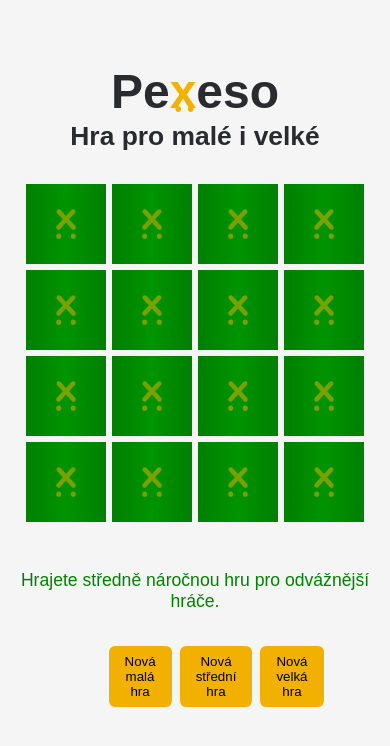
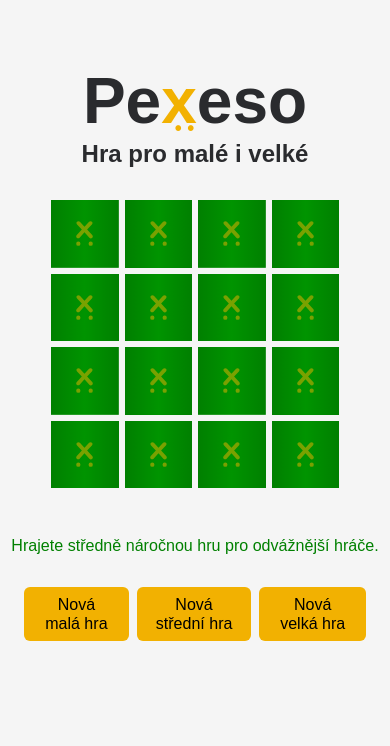
Before and after one commit to hankaEsha/pexeso, a plain HTML site: page index.html in a window 390 px wide. Drawn offline with Linux system fonts and the light colour scheme.

Commit message:
responsive design created - mobile first

```diff
--- a/index.html
+++ b/index.html
@@ -2,6 +2,7 @@
 <html lang="en">
   <head>
     <meta charset="UTF-8"/>
+    <meta name="viewport" content="width=device-width, initial-scale=1.0"/>
     <meta name="author" content="Hana Milotová"/>
     <meta name="description" content="Online hra pexeso vytvořená pomocí JavaScriptu."/>
     <title>Pexeso</title>
--- a/style.css
+++ b/style.css
@@ -9,7 +9,7 @@ html {
 body {
   background-color: #f5f5f5;
   color: #2a2b2e;
-  font-size: 1.1rem;
+  font-size: 1.2rem;
   font-family: "Nunito", "Arial Rounded", "Arial", sans-serif;
 }
 
@@ -19,12 +19,13 @@ h2 {
 }
 
 h1 {
-  font-size: 3rem;
+  font-size: 4rem;
   margin-top: 4rem;
   margin-bottom: 0;
 }
 
 h2 {
+  font-size: 1.5rem;
   margin-top: 0;
 }
 
@@ -48,38 +49,49 @@ h1::after {
   margin-top: 2rem;
   margin-bottom: 1.5rem;
   margin-inline: auto;
-  width: max-content;
+  justify-content: center;
 }
 
 .container-small {
-  grid-template: repeat(2, 5rem) / repeat(2, 5rem);
+  grid-template: repeat(2, 1fr) / repeat(2, 1fr);
+  max-width: 10rem;
 }
 
 .container-medium {
-  grid-template: repeat(4, 5rem) / repeat(4, 5rem);
+  grid-template-columns: repeat(4, 1fr);
+  max-width: 18rem;
 }
 
 .container-large {
-  grid-template: repeat(8, 5rem) / repeat(8, 5rem);
+  grid-template-columns: repeat(4, 1fr);
+  max-width: 18rem;
+}
+
+@media (min-width: 768px) {
+  .container-large {
+    grid-template: repeat(8, 1fr) / repeat(8, 1fr);
+    max-width: 45rem;
+  }
 }
 
 .card {
+  aspect-ratio: 1;
   transition-duration: 500ms;
   transition-property: all;
   transition-timing-function: ease-in-out;
   display: flex;
-  background-image:
-    linear-gradient(
+  background-image: linear-gradient(
       to right,
       hsl(120deg 100% 25% / 50%),
       hsl(120deg 100% 29% / 50%),
       hsl(120deg 100% 25% / 50%)
     ),
     url("x.min.svg"),
-    linear-gradient(to right,
-    hsl(120deg 100% 25% / 100%),
-    hsl(120deg 100% 29% / 100%),
-    hsl(120deg 100% 25% / 100%)
+    linear-gradient(
+      to right,
+      hsl(120deg 100% 25% / 100%),
+      hsl(120deg 100% 29% / 100%),
+      hsl(120deg 100% 25% / 100%)
     );
   background-size: auto, 25%, auto;
   background-repeat: repeat, no-repeat, repeat;
@@ -106,6 +118,7 @@ h1::after {
 }
 
 .subtitle {
+  font-size: clamp(1rem, 0.9333rem + 0.2963vw, 1.2rem);
   color: #008000;
   text-align: center;
   margin-top: 3rem;
@@ -114,6 +127,7 @@ h1::after {
 .message {
   color: #008000;
   text-align: center;
+  margin-top: 1rem;
 }
 
 .message-hidden {
@@ -122,12 +136,15 @@ h1::after {
 
 .buttons-container {
   display: flex;
+  max-width: fit-content;
+  margin-inline: auto;
+  padding-inline: 1rem;
+  justify-content: center;
   gap: 0.5rem;
-  justify-content: center;
-  margin-inline: 13rem;
 }
 
 .reset-button {
+  font-size: clamp(1rem, 0.9667rem + 0.1481vw, 1.1rem);
   font-family: inherit;
   display: block;
   margin: 1rem auto;
```
